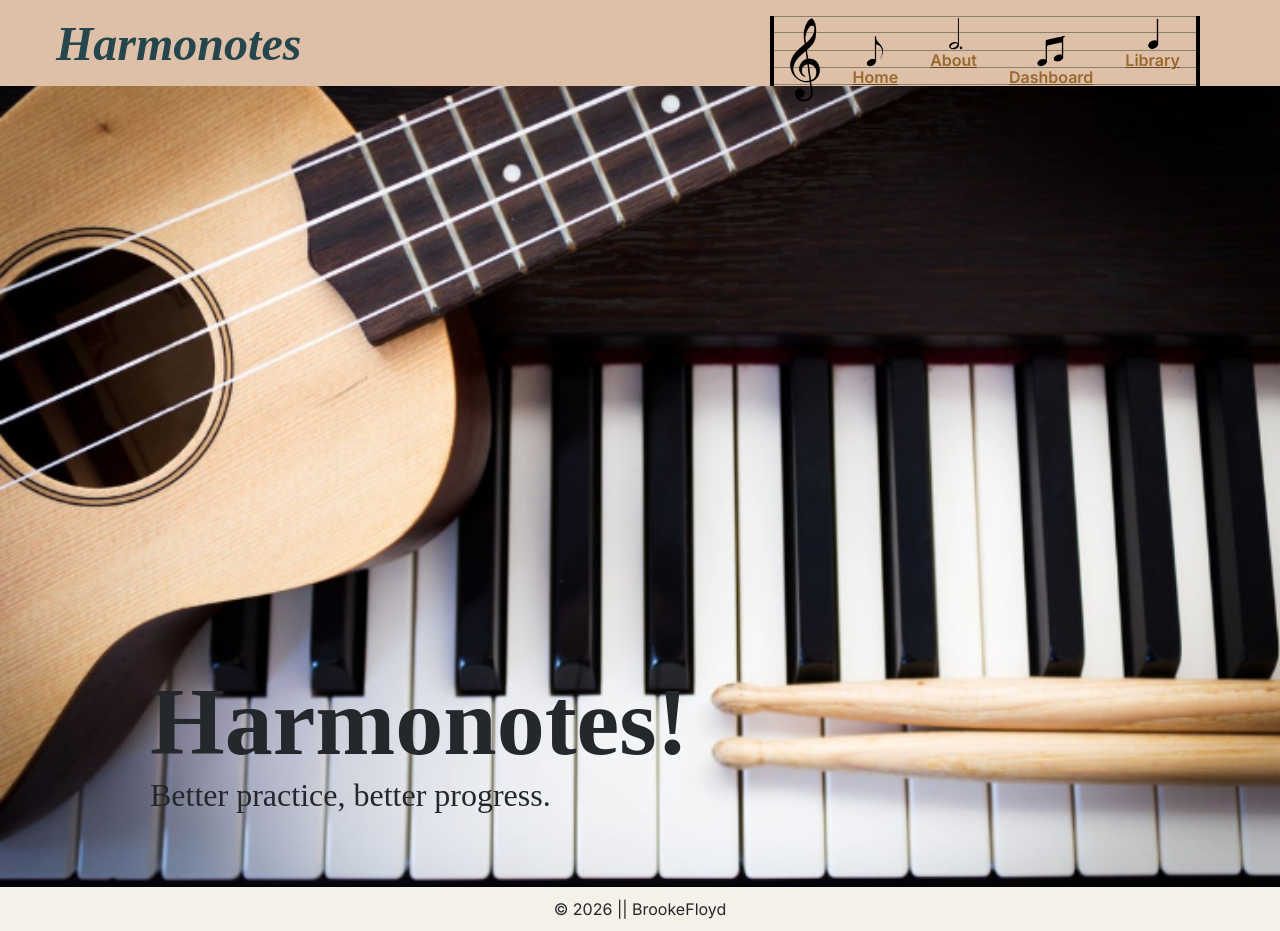
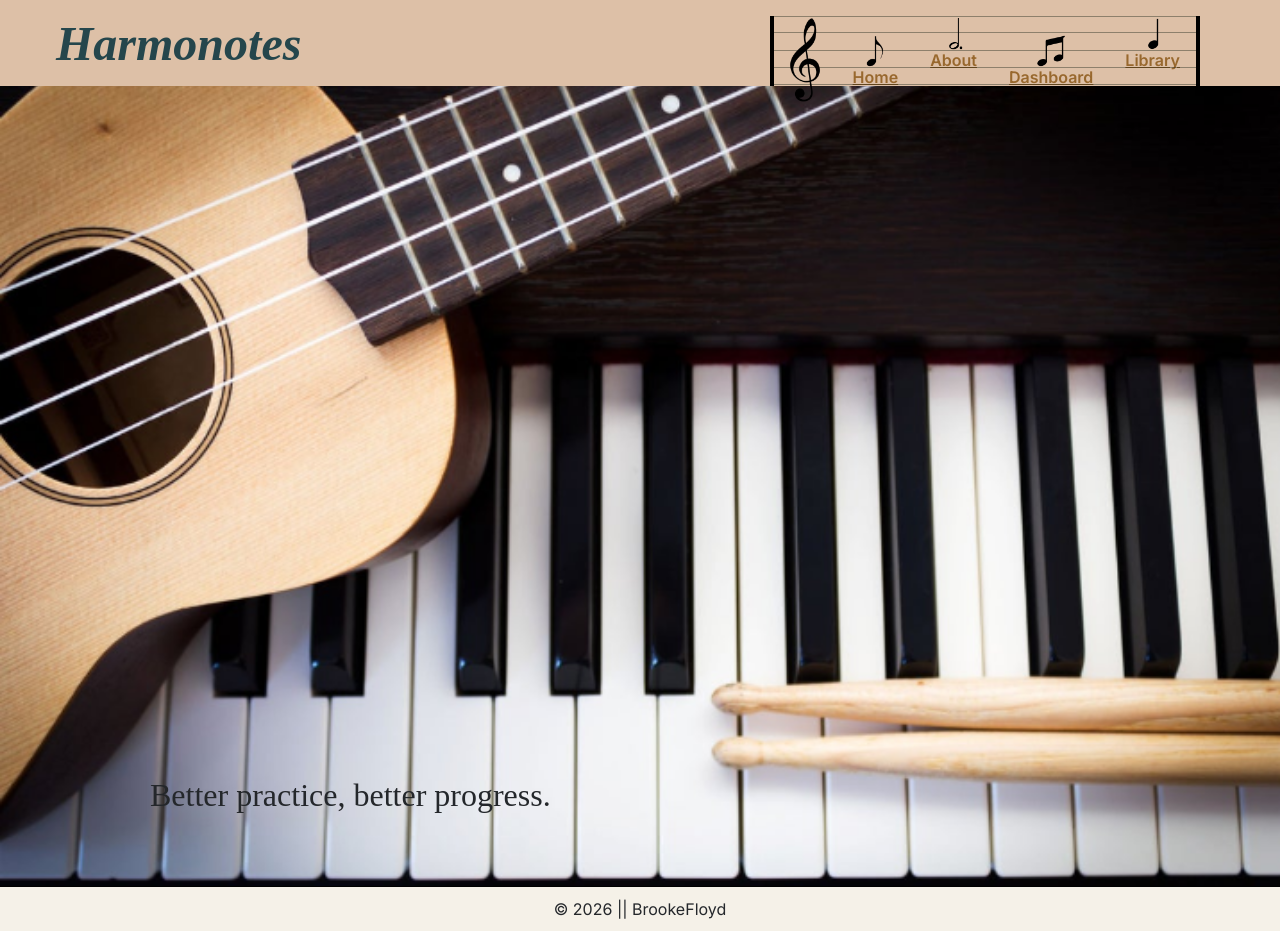
Before and after one commit to BrookeFloyd10/Harmonotes-BrookeF, a React (Vite) app in the folder harmonotes/: page / in a window 1280 px wide. Built offline with nearby package versions, Linux system fonts and the light colour scheme.

Commit message:
changed wording on tracker and homepage

```diff
--- a/harmonotes/src/components/XPTracker.jsx
+++ b/harmonotes/src/components/XPTracker.jsx
@@ -11,7 +11,7 @@ function XPTracker({practiceData}) {
 
     return (
         <section className="xp-tracker">
-            <h2>Today's XP:</h2>
+            <h2>Today's XP</h2>
             <p>{dailyXp}</p>
         </section>
     );
--- a/harmonotes/src/pages/Home.jsx
+++ b/harmonotes/src/pages/Home.jsx
@@ -3,7 +3,6 @@ import { Link } from 'react-router';
 const Home = () => {
     return(
         <div className="home-page">
-            <h1>Harmonotes!</h1>
             <p>Better practice, better progress.</p>
         </div>
     )
```
